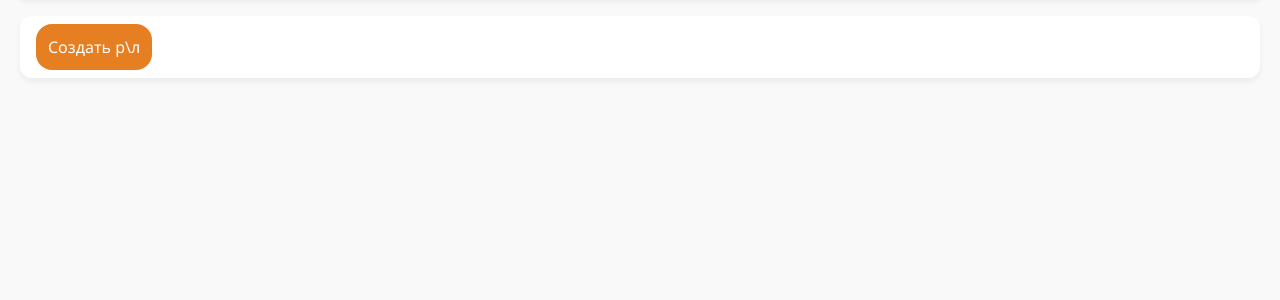
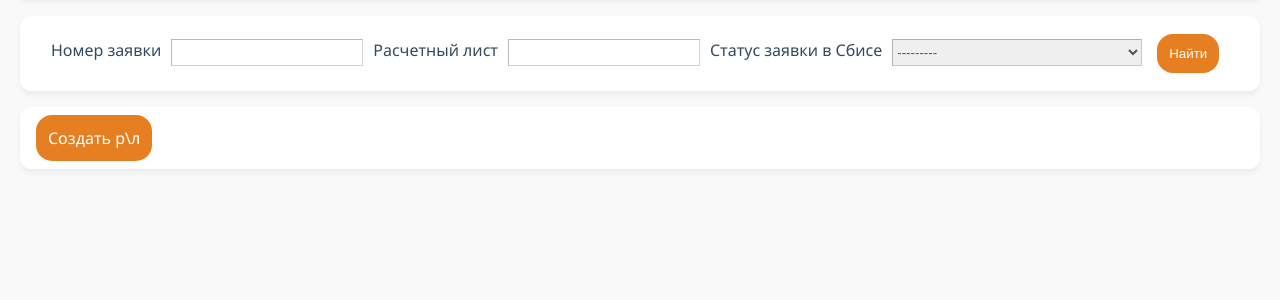
Before and after one commit to vestrik/swift_django, a Django app: page /calculation_sheet/ in a window 1280 px wide. Shown: the part 96-396 px from the top of the page. Run offline with Django 5.2, Linux system fonts and the light colour scheme; the visitor is signed in with stand-in values (Sample User, id 1); data that the repository does not hold is empty.

Commit message:
Добавил форму поиска

```diff
--- a/swift_django/assets/css/styles.css
+++ b/swift_django/assets/css/styles.css
@@ -99,6 +99,18 @@ input::-webkit-inner-spin-button {
   border-color: rgba(118, 118, 118, 0.3);
 }
 
+.calc-sheet-filter-form, .calc-sheet-filter-form * {
+  display: flex;
+  margin: 5px;
+}
+
+.calc-sheet-filter-form input {background-color: white;}
+
+#id_sbis_approval_status {
+  width: 250px;
+  height: 26.8px;
+}
+
 
 /* -------------- создание -------------- */
 
@@ -106,7 +118,7 @@ input::-webkit-inner-spin-button {
 .order-data {display: flex;}
 .order-data p {margin: 0px;padding: 3px;}
 
-input[id='id_order_no'], input[id='id_calc_sheet_no'] {
+.create-calculation-sheet input[id='id_order_no'], .create-calculation-sheet input[id='id_calc_sheet_no'] {
   background-color: rgba(255, 161, 161, 0.3);
 }
 .order-data_user-input {padding-left: 16px;width: 15%;min-width: 220px;}
--- /dev/null
+++ b/swift_django/calculation_sheet/filters.py
@@ -0,0 +1,19 @@
+import django_filters
+from django_filters import CharFilter
+
+from .models import CalculationSheet
+
+SBIS_APPROVAL_STATUS_CHOICES = {
+    'нет задачи в Сбис на согласование': 'нет задачи в Сбис на согласование',
+    'cоздана задача в Сбис (черновик)': 'cоздана задача в Сбис (черновик)',
+    'задача в процессе согласования': 'задача в процессе согласования',
+    'задача согласована': 'задача согласована',
+    'задача не согласована': 'задача не согласована',
+}
+
+class CalculationSheetFilter(django_filters.FilterSet):
+    calc_sheet_no = CharFilter(field_name='calc_sheet_no', lookup_expr='icontains')
+    sbis_approval_status = django_filters.ChoiceFilter(choices=SBIS_APPROVAL_STATUS_CHOICES)
+    class Meta:
+        model = CalculationSheet
+        fields = ('order_no', 'calc_sheet_no', 'sbis_approval_status')
--- a/swift_django/calculation_sheet/templates/calculation_sheet/calculation_sheet_info.html
+++ b/swift_django/calculation_sheet/templates/calculation_sheet/calculation_sheet_info.html
@@ -143,10 +143,10 @@
         if (sbis_status == 'задача в процессе согласования') {
             $('#order-sbis-status').css('color', '#0672ff')
         }
-        if (sbis_status == 'задача согласованна') {
+        if (sbis_status == 'задача согласована') {
             $('#order-sbis-status').css('color', '#00ac0e')
         }
-        if (sbis_status == 'задача не согласованна') {
+        if (sbis_status == 'задача не согласована') {
             $('#order-sbis-status').css('color', '#ac0000')
         }
     })
--- a/swift_django/calculation_sheet/templates/calculation_sheet/calculation_sheet_list.html
+++ b/swift_django/calculation_sheet/templates/calculation_sheet/calculation_sheet_list.html
@@ -3,9 +3,25 @@
 {% block content %}
 
 <div class="card">
+    <form class="calc-sheet-filter-form" method="get">
+        <div>
+            <p>Номер заявки</p>
+            {{ calc_sheet_filter.form.order_no }}
+
+            <p>Расчетный лист</p>
+            {{ calc_sheet_filter.form.calc_sheet_no }}
+
+            <p>Статус заявки в Сбисе</p>
+            {{ calc_sheet_filter.form.sbis_approval_status }}
+        </div>
+        <button class="base_button" type="submit">Найти</button>
+    </form>
+</div>
+
+<div class="card">
     <a href="{% url 'calculation_sheet:create' %}" class="base_button">Создать р\л</a>
     {% for calc_sheet in calc_sheets %}
-        <div class="card"><a href="{% url 'calculation_sheet:view_info' calc_sheet.id %}">{{ calc_sheet.order_no }} {{ calc_sheet.calc_sheet_no}}</a></div>
+        <div class="card"><a href="{% url 'calculation_sheet:view_info' calc_sheet.id %}">Расчетный лист {{ calc_sheet.order_no }} по заявке {{ calc_sheet.calc_sheet_no}} ({{calc_sheet.sbis_approval_status}})</a></div>
     {% endfor %}
 </div>
 
--- a/swift_django/calculation_sheet/views.py
+++ b/swift_django/calculation_sheet/views.py
@@ -9,7 +9,9 @@ from django.template.loader import render_to_string
 from django.forms import  inlineformset_factory, modelformset_factory
 from django.db import connections
 from django.http import JsonResponse
+from django.contrib.auth.decorators import login_required
 
+from .filters import CalculationSheetFilter
 from .forms import CalculationSheetForm, CalculationSheetRowDebitForm, CalculationSheetRowCreditForm
 from .models import CalculationSheet, CalculationSheetRow
 
@@ -68,12 +70,14 @@ def fetch_order_data_from_db(job_num):
                     "station_to": result[4]}
     return job_num_data
 
-
+@login_required(login_url='accounts:login')
 def home(request):
     """ Домашняя страница """
 
-    calc_sheets = CalculationSheet.objects.all()
-    return render(request, 'calculation_sheet/calculation_sheet_list.html', {'calc_sheets': calc_sheets})
+    calc_sheets = CalculationSheet.objects.all().order_by('-created_at')
+    calc_sheet_filter = CalculationSheetFilter(request.GET, queryset=calc_sheets)
+    calc_sheets = calc_sheet_filter.qs[:10]
+    return render(request, 'calculation_sheet/calculation_sheet_list.html', {'calc_sheets': calc_sheets, 'calc_sheet_filter': calc_sheet_filter})
 
 def process_rows_formset(request, formset, calc_sheet_id=None, need_deletion=False):
     """ Сохраняем созданный/измененный формсет. При необходимости удаляем записи в БД. """
@@ -92,6 +96,7 @@ def process_rows_formset(request, formset, calc_sheet_id=None, need_deletion=Fal
         for form_to_delete in formset.deleted_objects:
             form_to_delete.delete()
 
+@login_required(login_url='accounts:login')
 def create_calculation_sheet(request):
     """ Создаем расчетный лист """
 
@@ -158,6 +163,7 @@ def calc_margin_for_calc_sheet(debit_total_sum, credit_total_sum):
 
     return margin, margin_prcnt
 
+@login_required(login_url='accounts:login')
 def view_info(request, id):
     """ Просмотр расчетного листа """
 
@@ -185,6 +191,7 @@ def view_info(request, id):
 
     return render(request, 'calculation_sheet/calculation_sheet_info.html', context)
 
+@login_required(login_url='accounts:login')
 def edit_info(request, id):
     """ Изменение расчетного листа """
 
@@ -279,6 +286,7 @@ def make_pdf(calc_sheet_info, order_data, debit_total_sum, credit_total_sum, mar
     bs = base64.b64encode(byte_).decode('ascii')
     return bs
 
+@login_required(login_url='accounts:login')
 def sbis_create_task(request, id):
     """ Создаем задачу в Сбисе """
 
```
